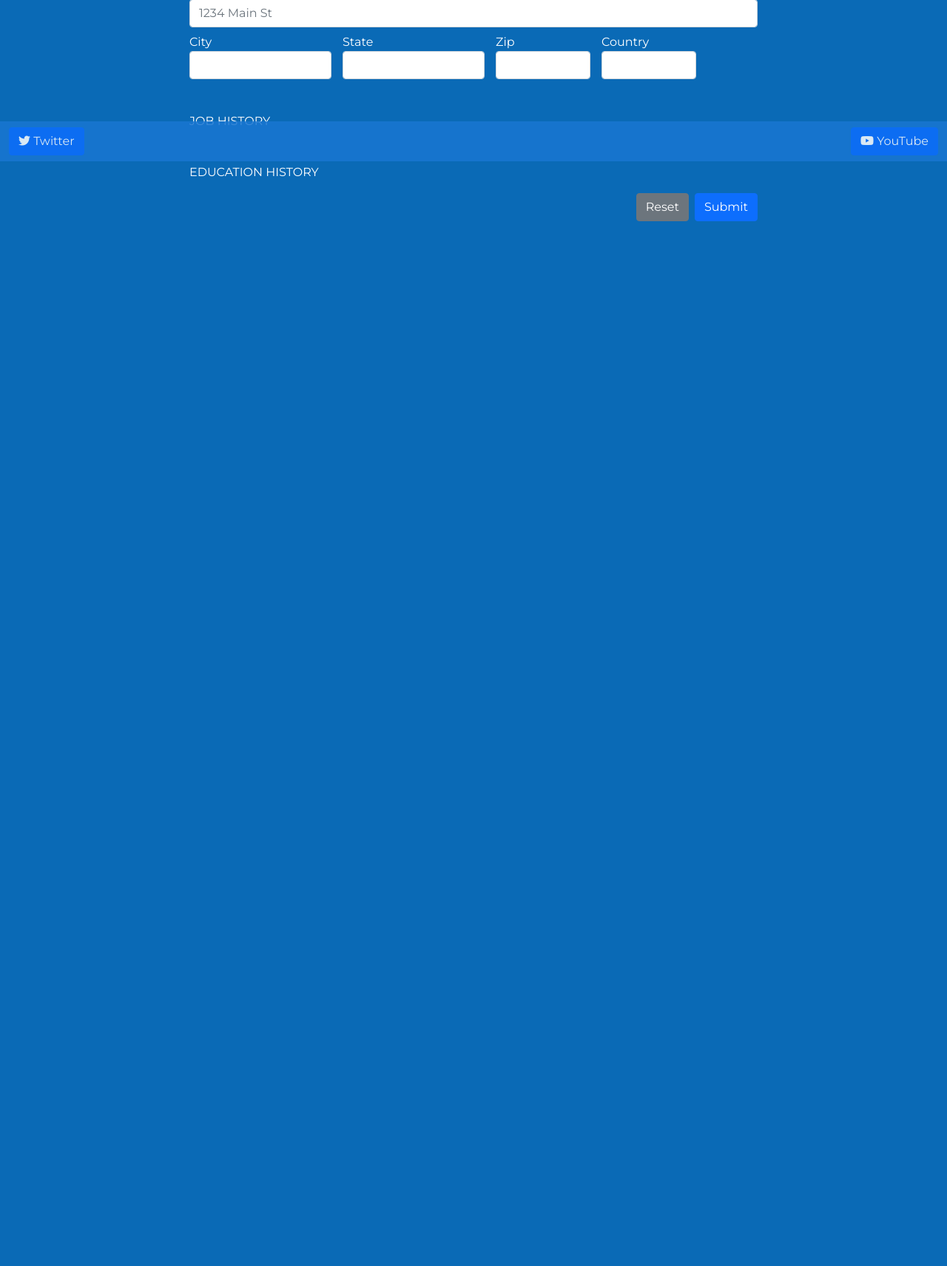
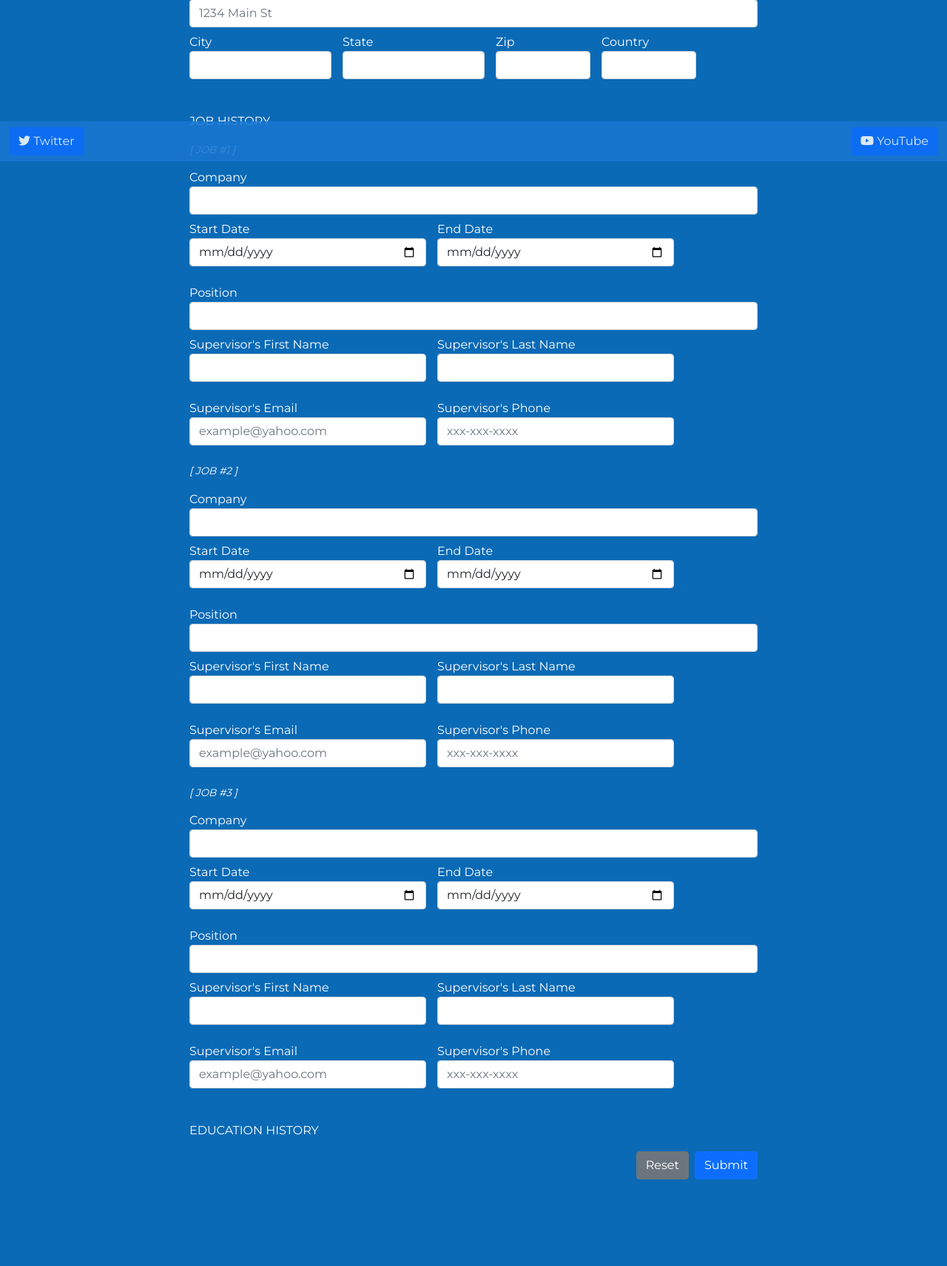
Before and after one commit to christopher-stack/christopher-stack.github.io, a PHP site: page /Resources/php/server/EditProfile.php in a window 1280 px wide. Shown: the part 582-2293 px from the top of the page at 74% size. Before the commit the page ends 881 px from the top, so only its background shows below. Run offline with PHP 8.4, Linux system fonts and the light colour scheme; the visitor is signed in with stand-in values (Sample User, id 1); data that the repository does not hold is empty; some libraries are stand-ins or nearby versions.

Commit message:
[Change] Render three copies of job history form fields if a new jobseeker who has not added their job history visits the Edit Profile page

```diff
--- a/Resources/php/server/EditProfile.php
+++ b/Resources/php/server/EditProfile.php
@@ -463,6 +463,7 @@ if($_SERVER["REQUEST_METHOD"] == "POST" && isset($_POST)) {
             <!-- JOB HISTORY -->
             <span><p class="form-subheader">JOB HISTORY</p></span>
             <?php
+            if ($currJobHistory) {
                 foreach ($currJobHistory as $jobHistory) {
                     $jobHistCount++;
                     $jobHistCompany = $jobHistory['company'];
@@ -525,9 +526,63 @@ if($_SERVER["REQUEST_METHOD"] == "POST" && isset($_POST)) {
                         <span class="help-block"><?php echo $jobHistSupPhone_err; ?></span>
                     </div>
                 </div>
-
             <?php
-            }
+            }} else {
+                for ($jobHistCount = 1; $jobHistCount <= 3; $jobHistCount++) {
+            ?>
+                <span><p class="form-subheader2">[ JOB #<?php echo $jobHistCount; ?> ]</p></span>
+                <div class="form-group mb-2 <?php echo (!empty($jobHistCompany_err)) ? 'has-error' : ''; ?>">
+                    <label for="jobHistCompanyEntry<?php echo $jobHistCount; ?>">Company</label>
+                    <input type="text" class="form-control" name="jobHistCompanyEntry<?php echo $jobHistCount; ?>" required data-error="This field is required." value="<?php echo $jobHistCompany; ?>">
+                    <span class="help-block"><?php echo $jobHistCompany_err; ?></span>
+                </div>
+                <div class="input-group mb-4">
+                    <div class="form-group mr-3 col-md-5 <?php echo (!empty($jobHistStart_err)) ? 'has-error' : ''; ?>">
+                        <label for="jobHistStartEntry<?php echo $jobHistCount; ?>">Start Date</label>
+                        <div class="input-group date" data-date-format="dd.mm.yyyy">
+                            <input type="date" class="form-control" name="jobHistStartEntry<?php echo $jobHistCount; ?>" required data-error="This field is required." placeholder="dd.mm.yyyy" value="<?php echo $jobHistStart; ?>">
+                        </div>
+                        <span class="help-block"><?php echo $jobHistStart_err; ?></span>
+                    </div>
+                    <div class="form-group mr-3 col-md-5 <?php echo (!empty($jobHistEnd_err)) ? 'has-error' : ''; ?>">
+                        <label for="jobHistEndEntry<?php echo $jobHistCount; ?>">End Date</label>
+                        <div class="input-group date" data-date-format="dd.mm.yyyy">
+                            <input type="date" class="form-control" name="jobHistEndEntry<?php echo $jobHistCount; ?>" required data-error="This field is required." placeholder="dd.mm.yyyy" value="<?php echo $jobHistEnd; ?>">
+                        </div>
+                        <span class="help-block"><?php echo $jobHistEnd_err; ?></span>
+                    </div>
+                </div>
+                <div class="form-group mb-2 <?php echo (!empty($jobHistPos_err)) ? 'has-error' : ''; ?>">
+                    <label for="jobHistPosEntry<?php echo $jobHistCount; ?>">Position</label>
+                    <input type="text" class="form-control" name="jobHistPosEntry<?php echo $jobHistCount; ?>" required data-error="This field is required." value="<?php echo $jobHistPos; ?>">
+                    <span class="help-block"><?php echo $jobHistPos_err; ?></span>
+                </div>
+                <div class="input-group mb-4">
+                    <div class="form-group mr-3 col-md-5 <?php echo (!empty($jobHistSupFname_err)) ? 'has-error' : ''; ?>">
+                        <label for="jobHistSupFnameEntry<?php echo $jobHistCount; ?>">Supervisor's First Name</label>
+                        <input type="text" class="form-control" name="jobHistSupFnameEntry<?php echo $jobHistCount; ?>" required data-error="This field is required." value="<?php echo $jobHistSupFname; ?>">
+                        <span class="help-block"><?php echo $jobHistSupFname_err; ?></span>
+                    </div>
+                    <div class="form-group mr-3 col-md-5 <?php echo (!empty($jobHistSupLname_err)) ? 'has-error' : ''; ?>">
+                        <label for="jobHistSupLnameEntry<?php echo $jobHistCount; ?>">Supervisor's Last Name</label>
+                        <input type="text" class="form-control" name="jobHistSupLnameEntry<?php echo $jobHistCount; ?>" required data-error="This field is required." value="<?php echo $jobHistSupLname; ?>">
+                        <span class="help-block"><?php echo $jobHistSupLname_err; ?></span>
+                    </div>
+                </div>
+                <div class="input-group mb-4">
+                    <div class="form-group mr-3 col-md-5 <?php echo (!empty($jobHistSupEmail_err)) ? 'has-error' : ''; ?>">
+                        <label for="jobHistSupEmailEntry<?php echo $jobHistCount; ?>">Supervisor's Email</label>
+                        <input type="email" class="form-control" name="jobHistSupEmailEntry<?php echo $jobHistCount; ?>" placeholder="example@yahoo.com" required data-error="This field is required." value="<?php echo $jobHistSupEmail; ?>">
+                        <span class="help-block"><?php echo $jobHistSupEmail_err; ?></span>
+                    </div>
+                    <div class="form-group mr-3 col-md-5 <?php echo (!empty($jobHistSupPhone_err)) ? 'has-error' : ''; ?>">
+                        <label for="jobHistSupEmailEntry<?php echo $jobHistCount; ?>">Supervisor's Phone</label>
+                        <input type="tel" class="form-control" name="jobHistSupPhoneEntry<?php echo $jobHistCount; ?>" placeholder="xxx-xxx-xxxx" pattern="\(?\d{3}\)?\s?\-?\s?\d{3}\s?\-?\s?\d{4}" required data-error="This field is required." value="<?php echo $jobHistSupPhone; ?>">
+                        <span class="help-block"><?php echo $jobHistSupPhone_err; ?></span>
+                    </div>
+                </div>
+            <?php
+            }}
             ?>
             <!-- EDUCATION HISTORY -->
             <span><p class="form-subheader">EDUCATION HISTORY</p></span>
```
Lines whose indentation alone changed are shown as unchanged.
